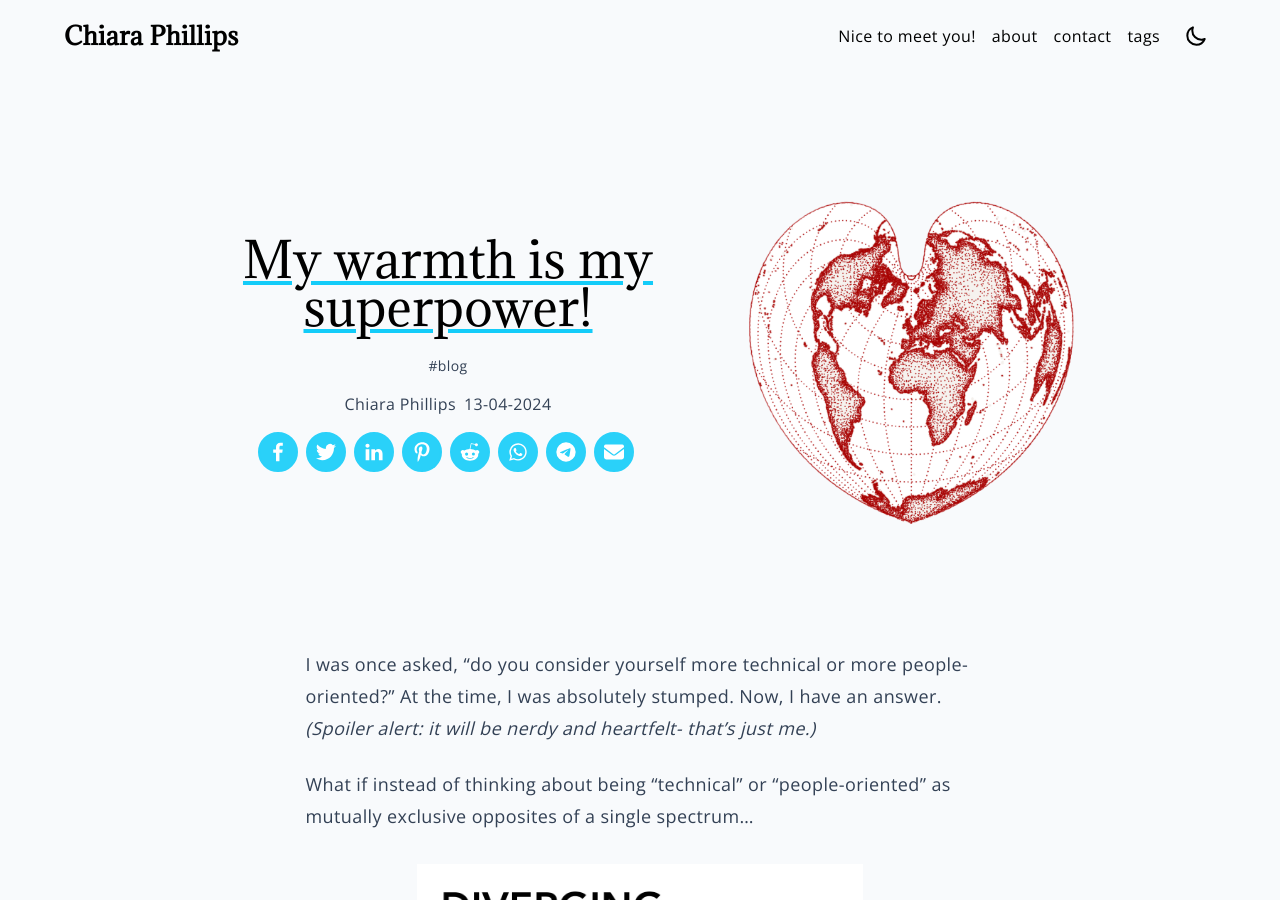
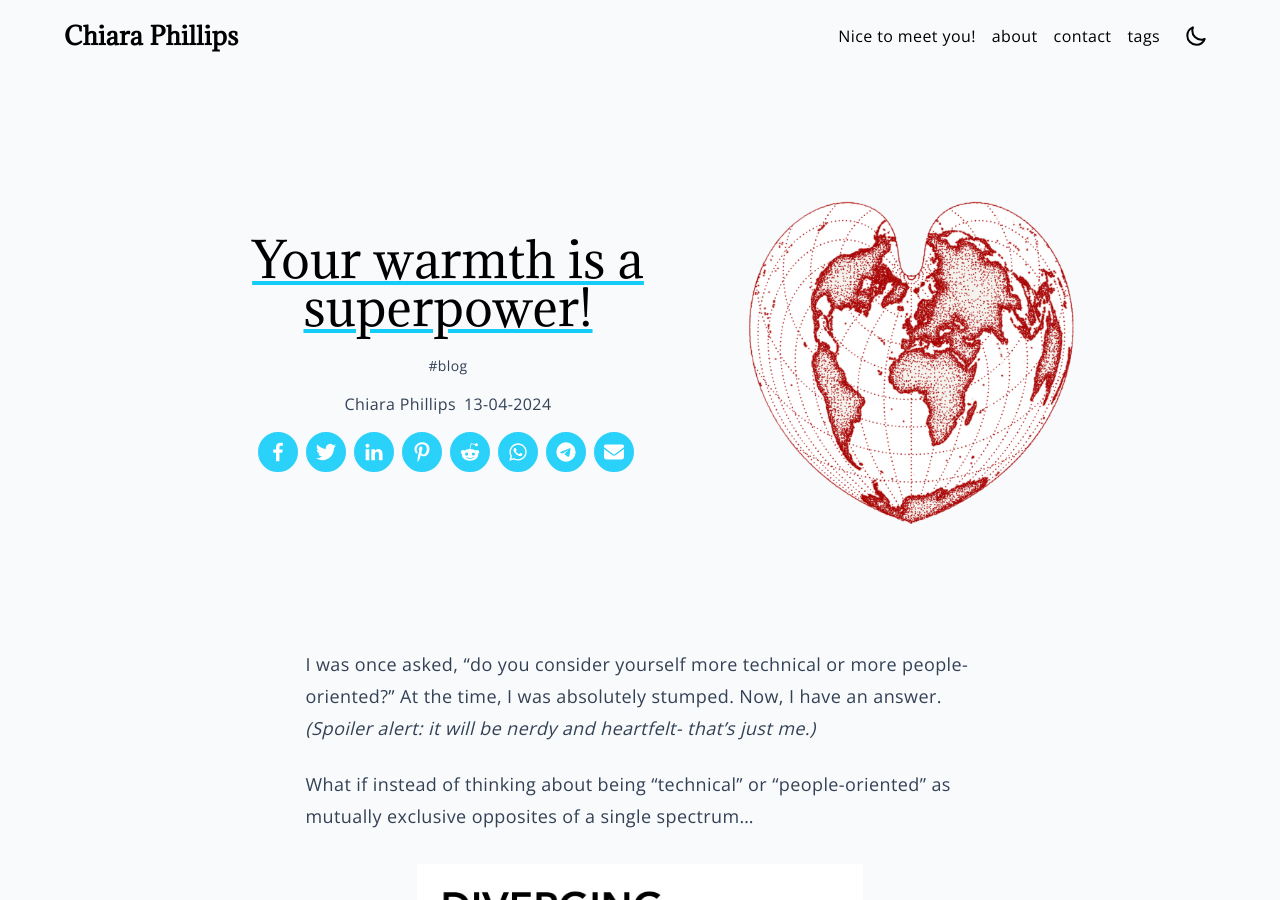
Before and after one commit to chiara-phillips/chiara-phillips.github.io, a Jekyll site: the page built from _posts/2024-04-13-warmth-is-a-superpower.md, in a window 1280 px wide and 900 px high. Built offline with Jekyll 4.4.1, drawn with Linux system fonts in a browser that asks for light colours.

Commit message:
Update and rename 2024-04-13-warmth-is-my-superpower.md to 2024-04-13-warmth-is-a-superpower.md

```diff
--- a/_posts/2024-04-13-warmth-is-my-superpower.md
+++ b/_posts/2024-04-13-warmth-is-a-superpower.md
@@ -1,6 +1,6 @@
 ---
 layout: post
-title: My warmth is my superpower!
+title: Your warmth is a superpower!
 image: /assets/images/bonne-heart.png
 tags:
   - blog
```
